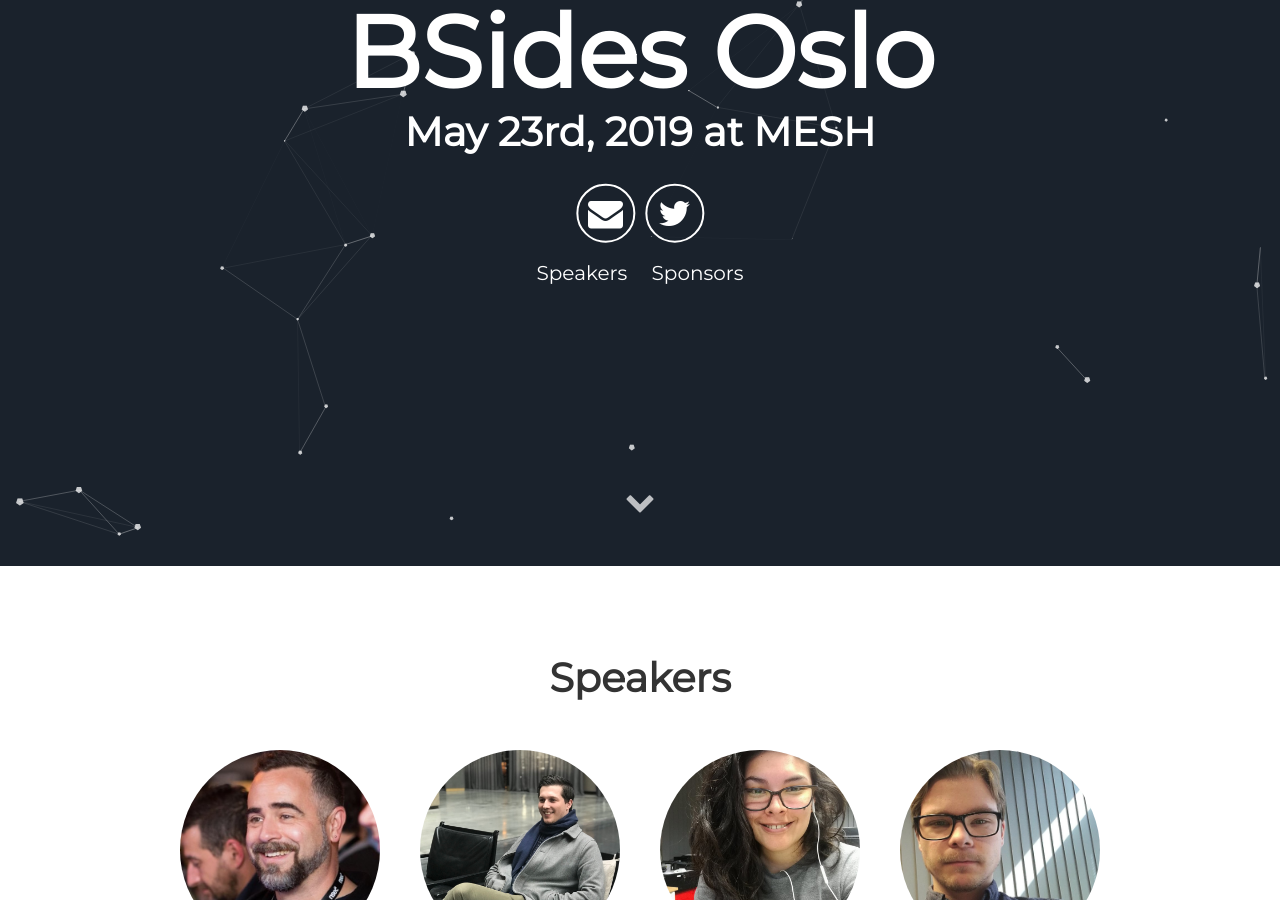
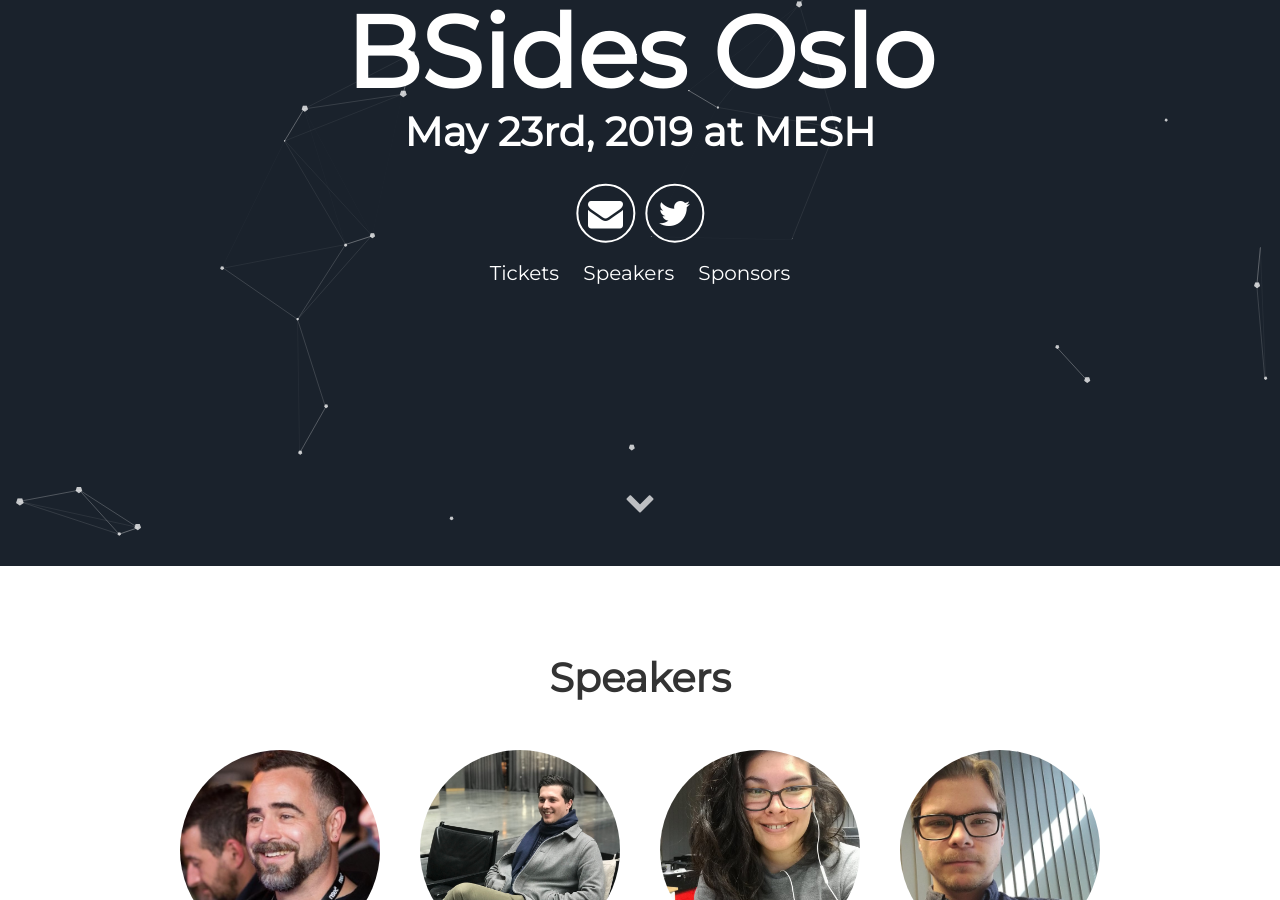
Before and after one commit to eoftedal/2019, a Jekyll site: the page built from index.html, in a window 1280 px wide and 900 px high, scrolled down 334 px. Built offline with Jekyll 4.4.1, drawn with Linux system fonts in a browser that asks for light colours.

Commit message:
Added links to ticket sales

```diff
--- a/_config.yaml
+++ b/_config.yaml
@@ -6,6 +6,7 @@
 email_info: info@bsidesoslo.no
 email_sponsorship: sponsors@bsidesoslo.no
 email_cfp: cfp@bsidesoslo.no
+ticket_store: https://www.deltager.no/iOFJKxGjJF7EoMLYv7L6Lz08YNlO
 cfp_form:
 twitter_username: oslobsides
 
--- a/_includes/header.html
+++ b/_includes/header.html
@@ -9,6 +9,7 @@
         <a aria-label="Twitter" target="_blank" href="https://twitter.com/{{site.twitter_username}}"><i class="icon fa fa-twitter" aria-hidden="true"></i></a>
       </div>
       <div class="header-links">
+	<a class="link" href="{{ site.ticket_store }}">Tickets</a>
         <a class="link" href="#Speakers" data-scroll>Speakers</a>
         <a class="link" href="#Sponsors" data-scroll>Sponsors</a>
       </div>
```
